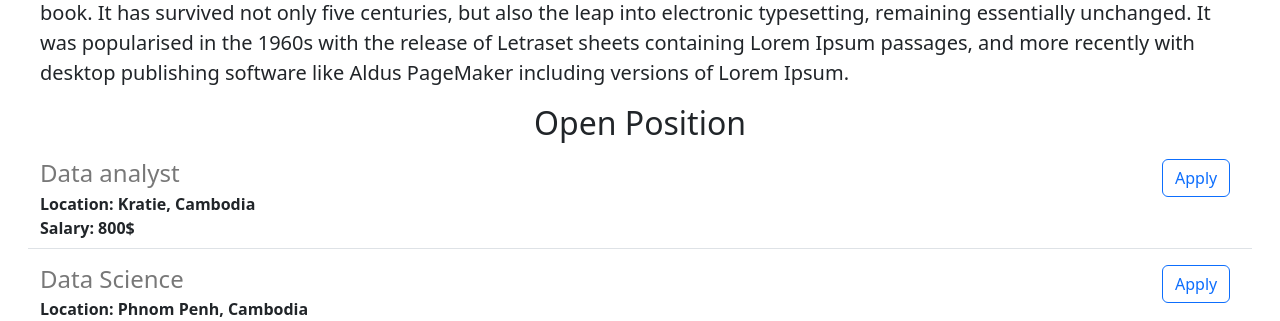
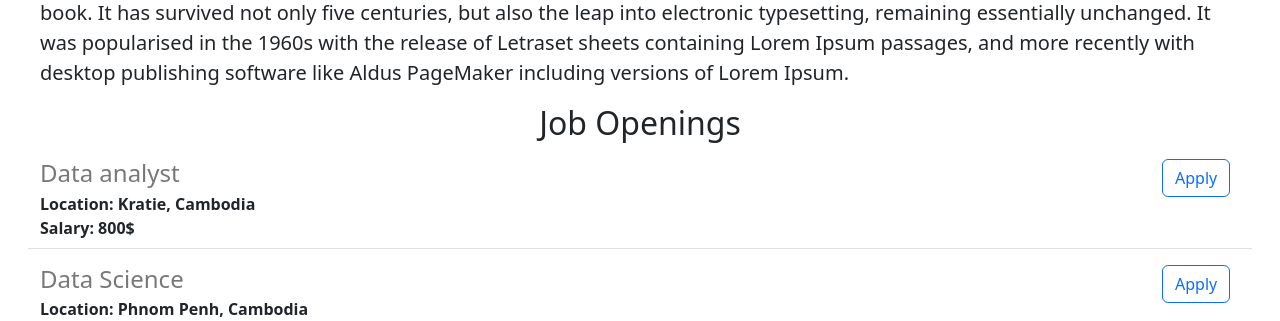
Before and after one commit to JamesChristos/javian-career-website-v2, a Flask app: page / in a window 1280 px wide. Shown: the part 1028-1349 px from the top of the page. Run offline with Flask 3, Linux system fonts and the light colour scheme.

Commit message:
Made some changes

```diff
--- a/templates/home.html
+++ b/templates/home.html
@@ -21,7 +21,7 @@
           <img class="img-fluid" id="banner" src="https://jovian-careers-website.ouksereiraksa.repl.co/static/banner.jpg" height="320">
           <h2 class="text-center mt-4 mb-4">About jovian</h2>
           <p class="lead">Lorem Ipsum is simply dummy text of the printing and typesetting industry. Lorem Ipsum has been the industry's standard dummy text ever since the 1500s, when an unknown printer took a galley of type and scrambled it to make a type specimen book. It has survived not only five centuries, but also the leap into electronic typesetting, remaining essentially unchanged. It was popularised in the 1960s with the release of Letraset sheets containing Lorem Ipsum passages, and more recently with desktop publishing software like Aldus PageMaker including versions of Lorem Ipsum.  </p>
-          <h2 class="text-center">Open Position</h2>
+          <h2 class="text-center">Job Openings</h2>
           <p>
             {% for job in Job %}
               {% include "jobitems.html" %}
```
